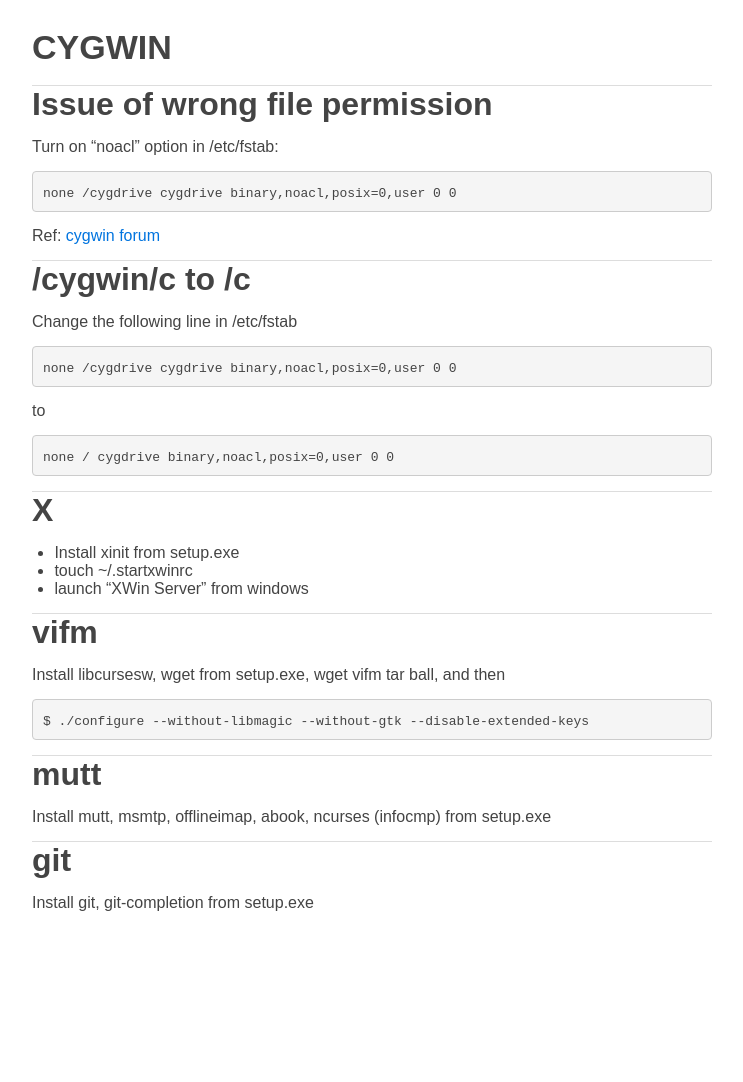
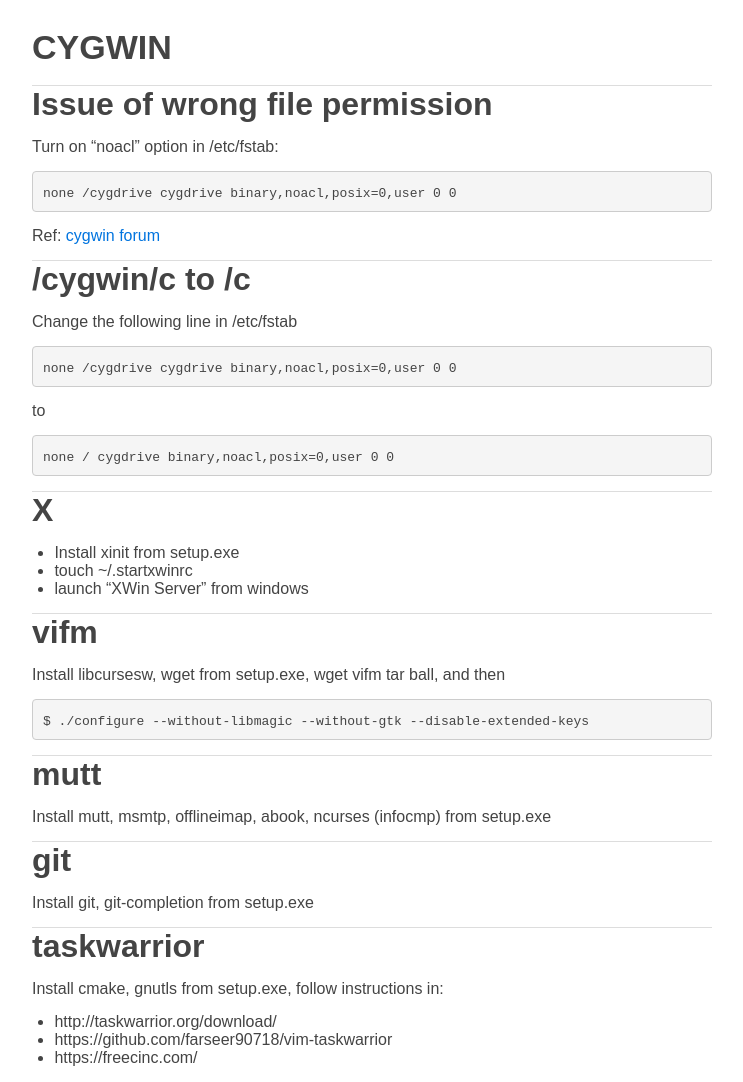
Before and after one commit to jintonic/jintonic.github.io, a Jekyll site: the page built from cs/cygwin/index.md, in a window 1280 px wide. Shown: the whole page, without its empty margins (268-1011 px from the left). Built offline with Jekyll 4.4.1, drawn with Linux system fonts in a browser that asks for light colours; comment, search, counter and statistics services are not loaded; before the commit the page ends 927 px from its top, so only the background shows below that.

Commit message:
added task

```diff
--- a/cs/cygwin/index.md
+++ b/cs/cygwin/index.md
@@ -56,3 +56,12 @@
 ===
 
 Install git, git-completion from setup.exe
+
+taskwarrior
+===========
+
+Install cmake, gnutls from setup.exe, follow instructions in:
+
+- http://taskwarrior.org/download/
+- https://github.com/farseer90718/vim-taskwarrior
+- https://freecinc.com/
```
